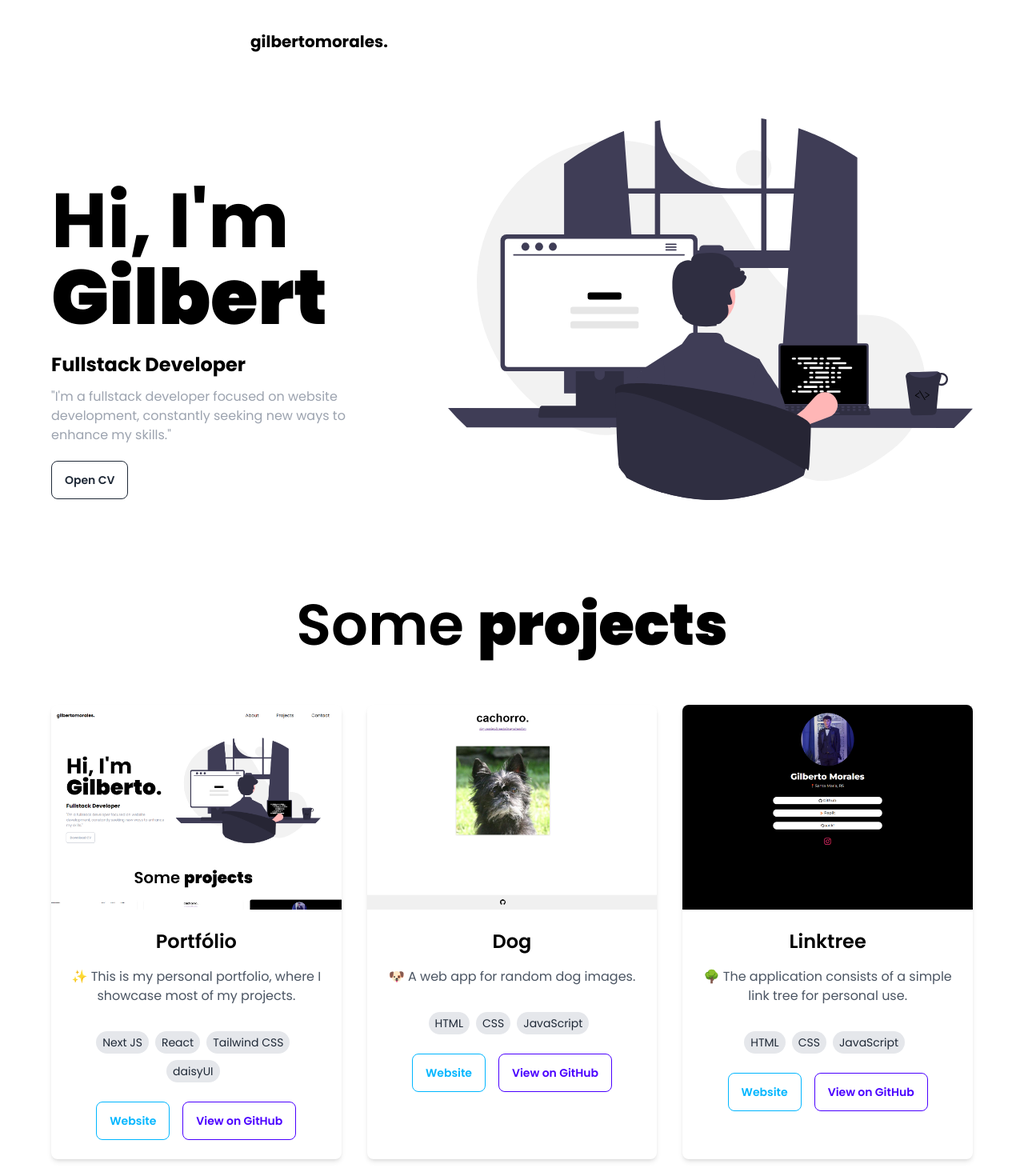
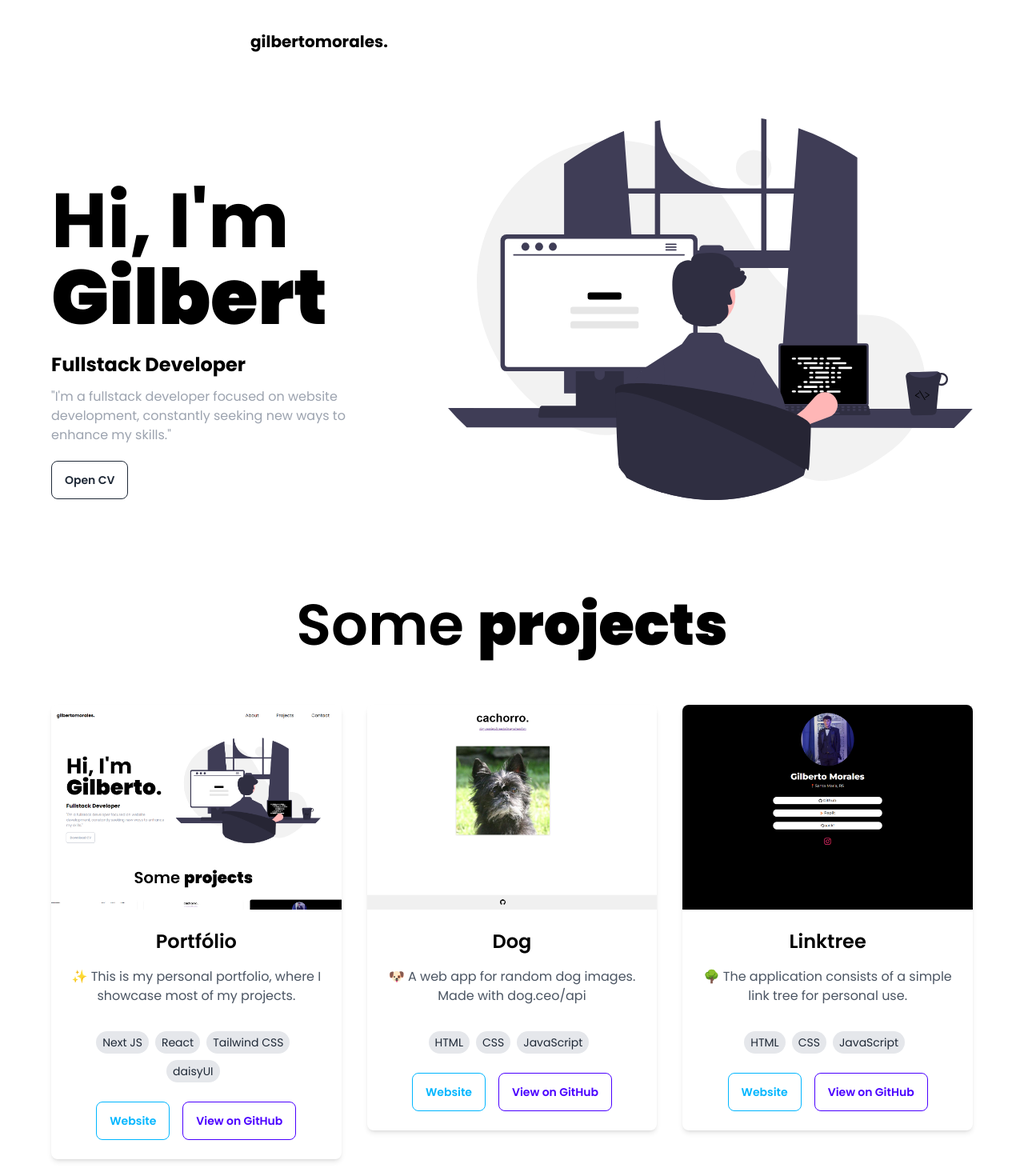
Before and after one commit to eumorales/portfolio-v2, a Next.js app: page / in a window 1280 px wide. Shown: the top 1470 px of the page at 80% size. Built offline with nearby package versions, Linux system fonts and the light colour scheme.

Commit message:
[FEAT] - Animations

```diff
--- a/package.json
+++ b/package.json
@@ -9,8 +9,10 @@
     "lint": "next lint"
   },
   "dependencies": {
+    "@emotion/react": "^11.11.4",
     "next": "14.1.0",
     "react": "^18",
+    "react-awesome-reveal": "^4.2.8",
     "react-dom": "^18",
     "react-type-animation": "^3.2.0"
   },
--- a/src/app/components/About.jsx
+++ b/src/app/components/About.jsx
@@ -1,10 +1,14 @@
 'use client'
 import React from 'react';
 import { TypeAnimation } from 'react-type-animation';
+import { Fade } from 'react-awesome-reveal';
 import CV from './CV';
 
 const About = () => {
   return (
+
+    <Fade triggerOnce={true}>
+
       <div id="sobre" className="sobre flex flex-col md:flex-row justify-between items-center mx-auto max-w-6xl md:mt-12 mt-0">
         <div className="md:w-1/2 md:pr-8">
 
@@ -31,6 +35,8 @@ const About = () => {
           <img id="sobre-img" src="assets/sobre.svg" alt="Sobre" className="max-w-full h-auto" />
         </div>
       </div>
+
+    </Fade>
   );
 };
 
--- a/src/app/components/Projects.jsx
+++ b/src/app/components/Projects.jsx
@@ -1,11 +1,17 @@
+'use client'
 import React from 'react';
+import { Fade } from 'react-awesome-reveal';
 
 const Projects = () => {
   return (
+
     <div id="projetos" className="mt-10 py-20 px-4">
+      <Fade triggerOnce={true}>
       <h2 className="text-5xl md:text-7xl text-black font-semibold mb-16 text-center">Some <b>projects</b></h2>
+      </Fade>
+      <div className="grid grid-cols-1 md:grid-cols-2 lg:grid-cols-3 gap-8">
 
-      <div className="grid grid-cols-1 md:grid-cols-2 lg:grid-cols-3 gap-8">
+      <Fade cascade damping={0.5}>
         <ProjectCard
             title="Portfólio"
             imageSrc="assets/portfolio-web.png"
@@ -18,7 +24,12 @@ const Projects = () => {
           <ProjectCard
             title="Dog"
             imageSrc="assets/dog-web.png"
-          description="🐶 A web app for random dog images."
+            description={
+              <>
+                🐶 A web app for random dog images. <br />
+                Made with dog.ceo/api
+              </>
+            }
             technologies={["HTML", "CSS", "JavaScript"]}
             websiteLink="https://cachorro.gilbertomorales.com"
             githubLink="https://github.com/eumorales/dog"
@@ -31,6 +42,8 @@ const Projects = () => {
             websiteLink="https://linktree.gilbertomorales.com"
             githubLink="https://github.com/eumorales/linktree"
           />
+        </Fade>
+
       </div>
     </div>
   );
--- a/src/app/page.js
+++ b/src/app/page.js
@@ -3,7 +3,6 @@ import Contact from "./components/Contact";
 import Footer from "./components/Footer";
 import Projects from "./components/Projects";
 import Navbar from "./components/Navbar";
-
 export default function Home() {
 
     return(
```
Also changed, not shown: 1 other file (tests, documents, lock files or other folders). Lines whose indentation alone changed are shown as unchanged.
